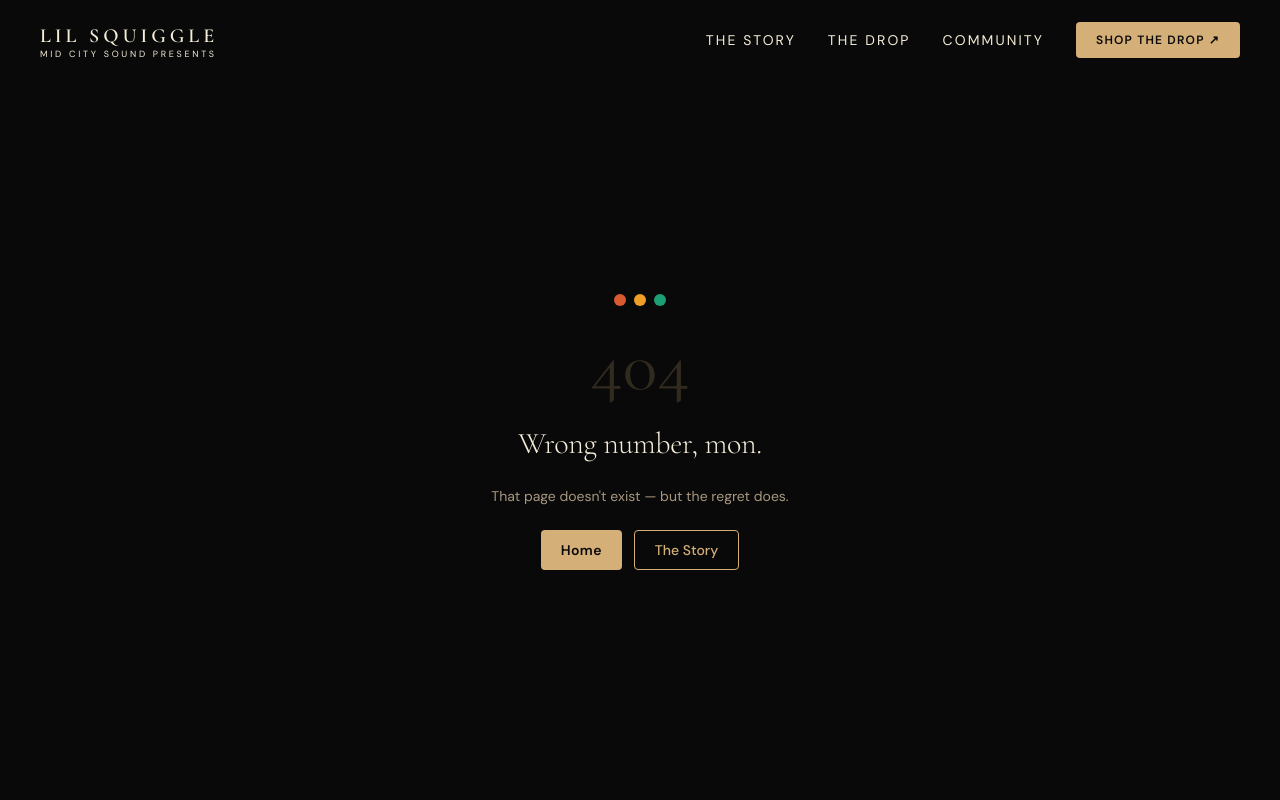
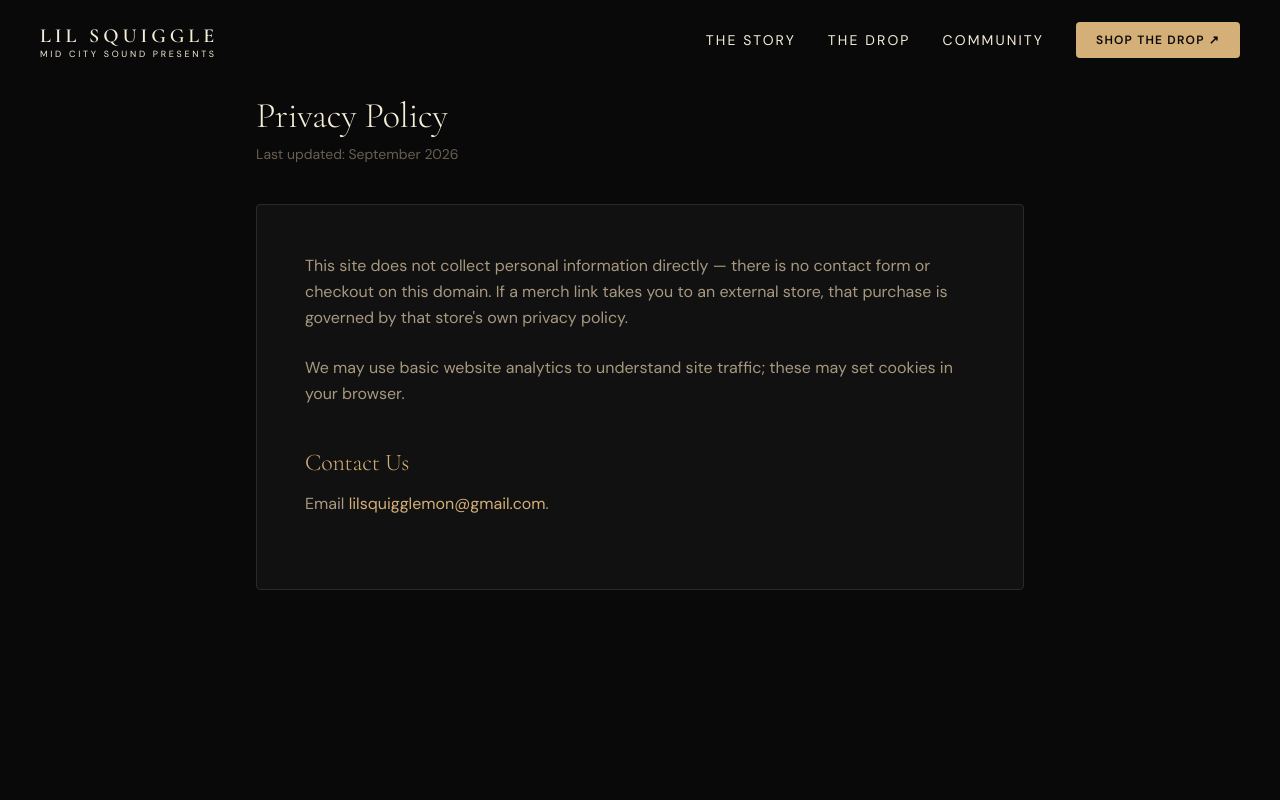
Before and after one commit to flu-wop/lilsquiggle, a Next.js app: page /privacy in a window 1280 px wide. Before the commit this address had no page. Shown: the top 800 px of the page. Built offline with nearby package versions, Linux system fonts and the light colour scheme.

Commit message:
Add Privacy Policy and Terms of Service pages — reviewed content

```diff
--- /dev/null
+++ b/src/app/privacy/page.tsx
@@ -0,0 +1,29 @@
+import type { Metadata } from "next";
+
+export const metadata: Metadata = {
+  title: "Privacy Policy",
+  description: "Lil Squiggle site privacy policy.",
+};
+
+export default function Page() {
+  return (
+    <div className="min-h-screen bg-studio-black py-24 px-6">
+      <div className="max-w-3xl mx-auto">
+        <h1 className="font-display text-4xl text-cream mb-2">Privacy Policy</h1>
+        <p className="text-mist/60 text-sm mb-10">Last updated: September 2026</p>
+        <div className="bg-studio-charcoal border border-studio-border rounded-sm p-8 sm:p-12">
+          <p className="text-mist leading-relaxed mb-6">
+            This site does not collect personal information directly — there is no contact form or checkout on this domain. If a merch link takes you to an external store, that purchase is governed by that store's own privacy policy.
+          </p>
+          <p className="text-mist leading-relaxed mb-6">
+            We may use basic website analytics to understand site traffic; these may set cookies in your browser.
+          </p>
+          <h2 className="font-display text-2xl text-gold mt-10 mb-3">Contact Us</h2>
+          <p className="text-mist leading-relaxed mb-6">
+            Email <a href="mailto:lilsquigglemon@gmail.com" className="text-gold hover:underline">lilsquigglemon@gmail.com</a>.
+          </p>
+        </div>
+      </div>
+    </div>
+  );
+}
--- /dev/null
+++ b/src/app/terms/page.tsx
@@ -0,0 +1,26 @@
+import type { Metadata } from "next";
+
+export const metadata: Metadata = {
+  title: "Terms of Service",
+  description: "Lil Squiggle site terms of service.",
+};
+
+export default function Page() {
+  return (
+    <div className="min-h-screen bg-studio-black py-24 px-6">
+      <div className="max-w-3xl mx-auto">
+        <h1 className="font-display text-4xl text-cream mb-2">Terms of Service</h1>
+        <p className="text-mist/60 text-sm mb-10">Last updated: September 2026</p>
+        <div className="bg-studio-charcoal border border-studio-border rounded-sm p-8 sm:p-12">
+          <p className="text-mist leading-relaxed mb-6">
+            This site showcases Lil Squiggle's music, merch, and story. All content is the property of the artist and may not be reproduced without permission. Purchases made through linked third-party stores are subject to those stores' terms.
+          </p>
+          <h2 className="font-display text-2xl text-gold mt-10 mb-3">Contact Us</h2>
+          <p className="text-mist leading-relaxed mb-6">
+            Email <a href="mailto:lilsquigglemon@gmail.com" className="text-gold hover:underline">lilsquigglemon@gmail.com</a>.
+          </p>
+        </div>
+      </div>
+    </div>
+  );
+}
```
